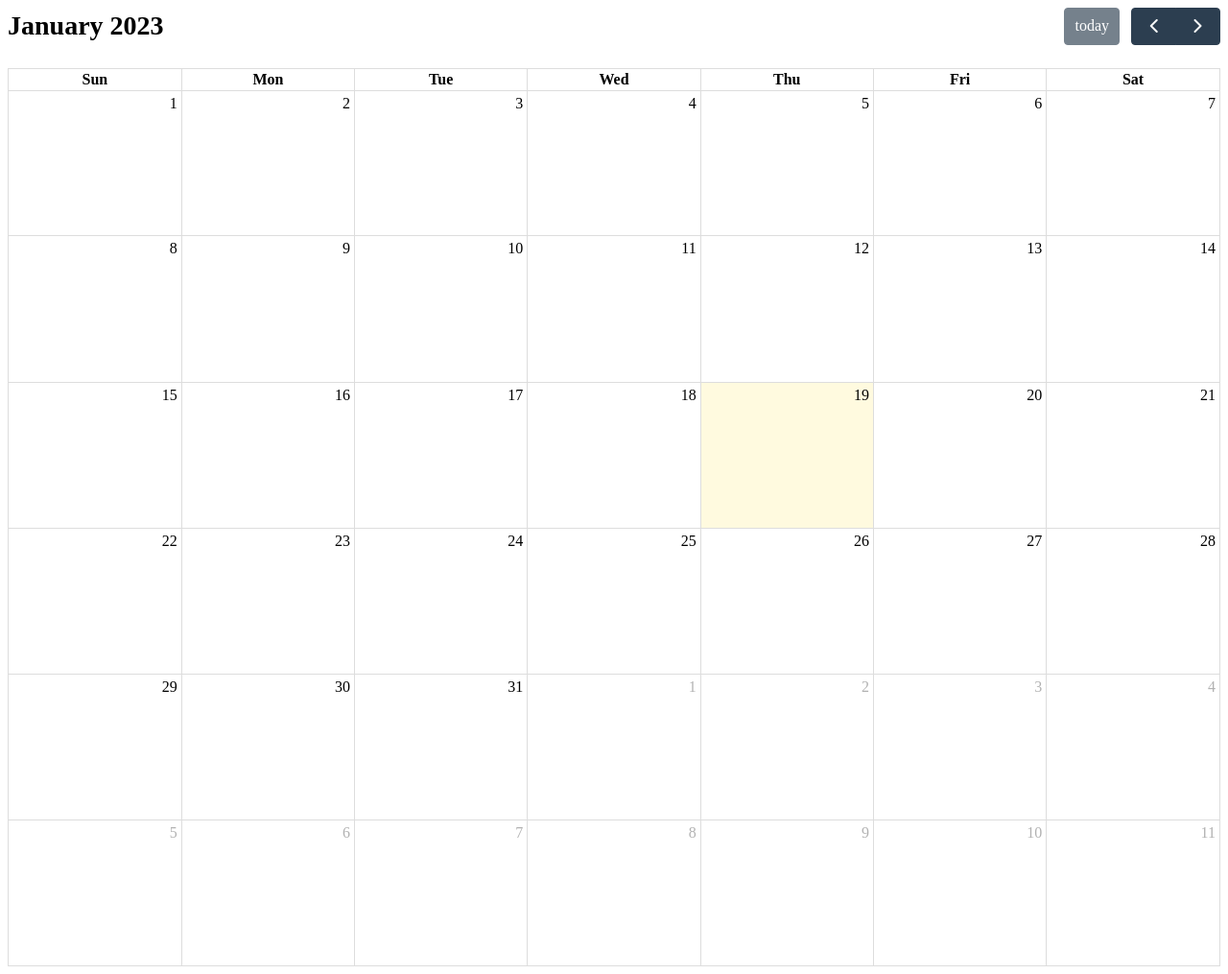
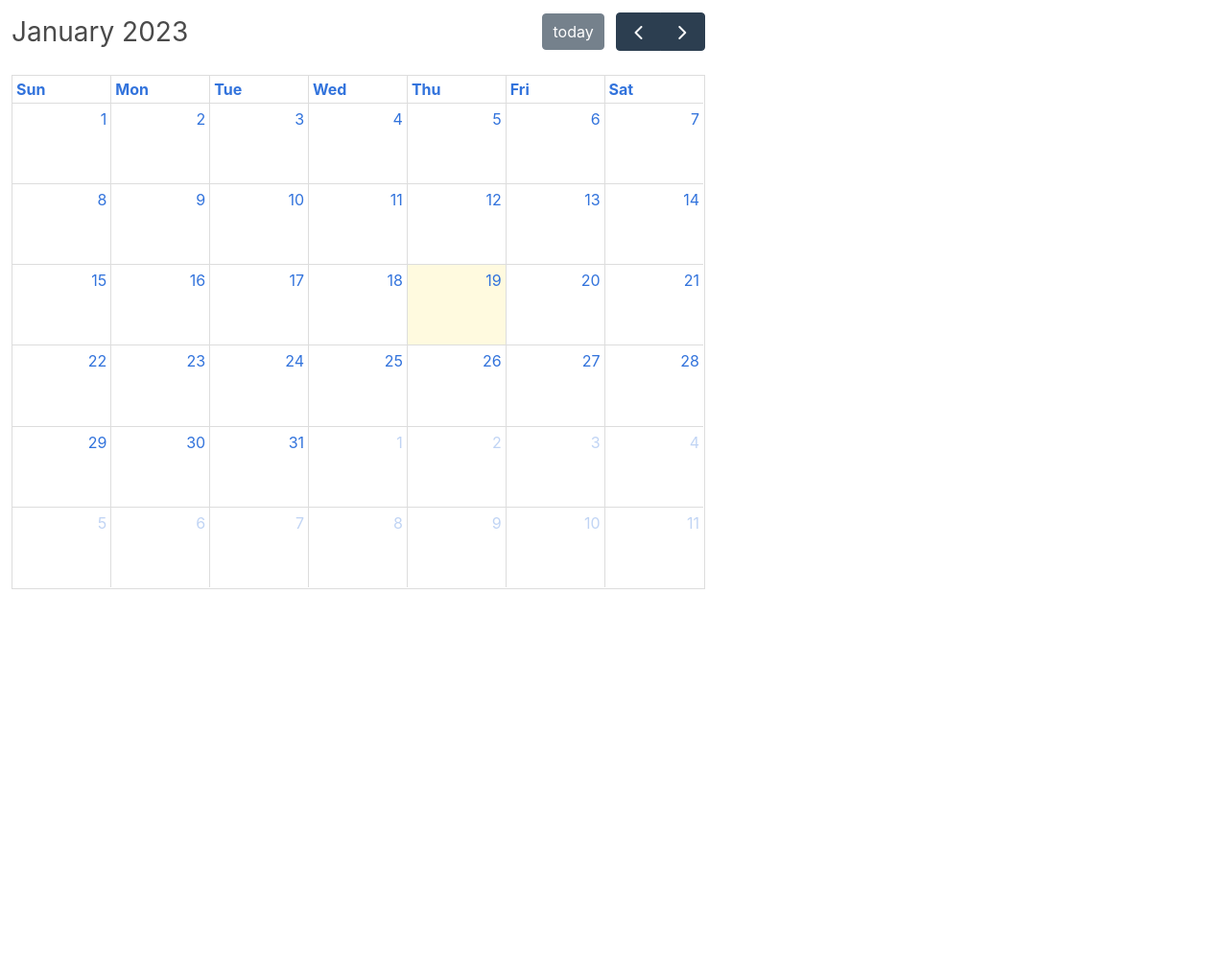
Before and after one commit to Jun922/schedule, a Django app: template templates/schedule/schedule_list.html in a window 1280 px wide. Shown: the whole page at 96% size. After the commit the page ends 614 px from the top, so only its background shows below. Run offline with Django 3.2, Linux system fonts and the light colour scheme; the template is opened without the code that fills it, so the values that code supplies are empty; some libraries are stand-ins or nearby versions.

Commit message:
html width-left

```diff
--- a/templates/schedule/schedule_list.html
+++ b/templates/schedule/schedule_list.html
@@ -1,14 +1,21 @@
+<!DOCTYPE html>
+
 <html>
 <head>
   <meta charset='utf-8' />
+  <meta name="viewport" content="width=device-width, initial-scale=1">
   <link rel="stylesheet" href="https://cdn.jsdelivr.net/npm/fullcalendar@5.10.2/main.min.css">
+  <link rel="stylesheet" href="https://cdnjs.cloudflare.com/ajax/libs/bulma/0.7.5/css/bulma.min.css">
+  <script defer src="https://use.fontawesome.com/releases/v5.3.1/js/all.js"></script>
 </head>
 
 <body>
-  <div id='calendar'></div>
-  {% load static %}
-  <script src="https://cdn.jsdelivr.net/npm/axios/dist/axios.min.js"></script>
-  <script src="https://cdn.jsdelivr.net/npm/fullcalendar@5.10.2/main.min.js"></script>
-  <script src="{% static 'schedule/app.js' %}"></script>
+  <main class="column is-7">
+    <div id='calendar'></div>
+    {% load static %}
+    <script src="https://cdn.jsdelivr.net/npm/axios/dist/axios.min.js"></script>
+    <script src="https://cdn.jsdelivr.net/npm/fullcalendar@5.10.2/main.min.js"></script>
+    <script src="{% static 'schedule/app.js' %}"></script>
+  </main>
 </body>
 </html>
```
